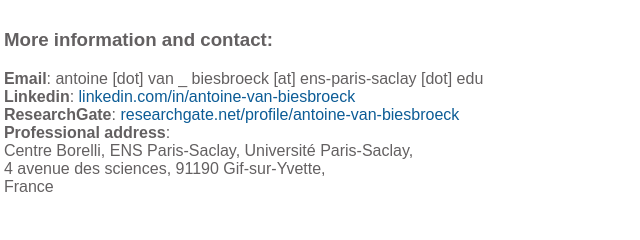
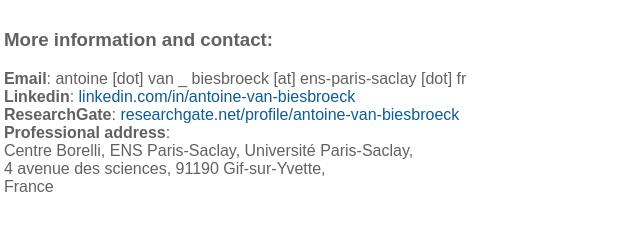
Before and after one commit to vbkantoine/vbkantoine.github.io, a plain HTML site: page contact.html in a window 1280 px wide. Shown: the part 277-517 px from the top of the page, 236-876 px from the left. Drawn offline with Linux system fonts and the light colour scheme.

Commit message:
Update contact.html

```diff
--- a/contact.html
+++ b/contact.html
@@ -57,7 +57,7 @@
 				<h3 class="finaltext">More information and contact:</h3>
 				<p class="finaltext" style="width:100%">
 				<ul class="finaltext" style="width:100%">
-					<li><strong>Email</strong>: antoine [dot] van _ biesbroeck [at] ens-paris-saclay [dot] edu</li>
+					<li><strong>Email</strong>: antoine [dot] van _ biesbroeck [at] ens-paris-saclay [dot] fr</li>
 					<li><strong>Linkedin</strong>: <a
 							href="https://www.linkedin.com/in/antoine-van-biesbroeck">linkedin.com/in/antoine-van-biesbroeck</a>
 					</li>
```
